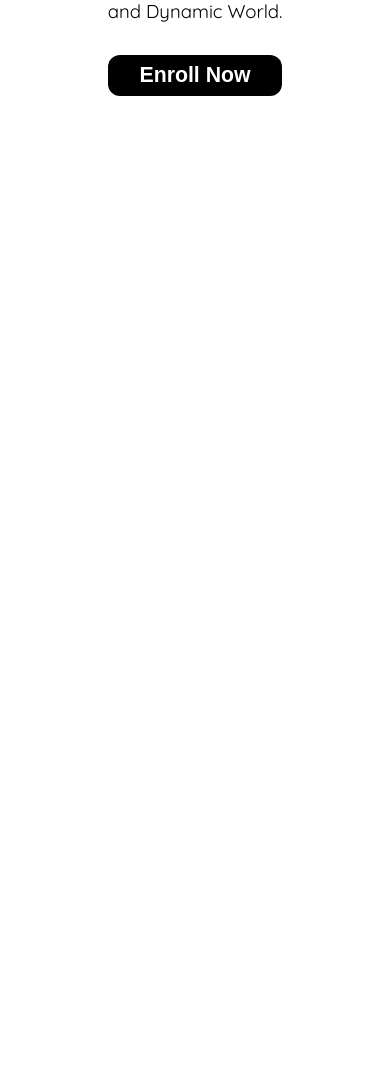
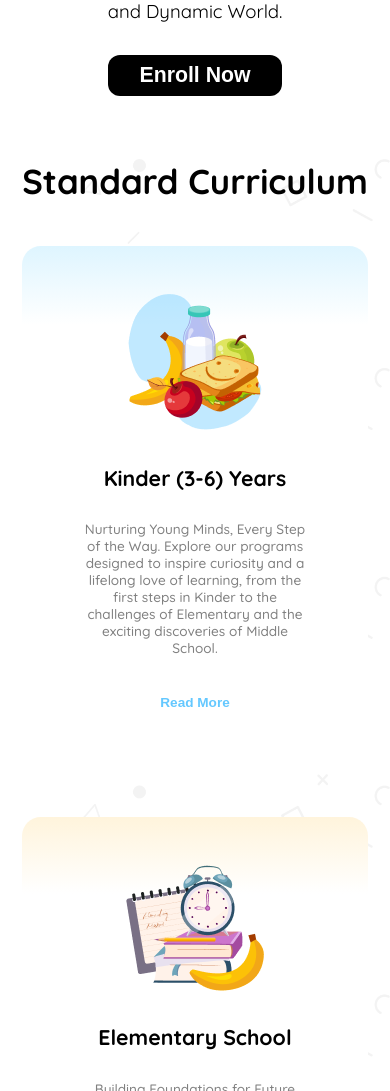
Before and after one commit to mushiiiiiii-git/Assignment-002, a plain HTML site: page index.html in a window 390 px wide. Shown: the part 909-2000 px from the top of the page. Before the commit the page ends 1035 px from the top, so only its background shows below. Drawn offline with Linux system fonts and the light colour scheme.

Commit message:
added Curriculum section

```diff
--- a/index.html
+++ b/index.html
@@ -41,7 +41,8 @@
                     </span>
                 </h2>
                 <p class="hero-description">
-                    With the courage, Confidence, Creativity and Compassion to make their Unique Contribution in a Diverse and Dynamic World.
+                    With the courage, Confidence, Creativity and Compassion to make their Unique Contribution in a
+                    Diverse and Dynamic World.
                 </p>
                 <button class="hero-btn">
                     Enroll Now
@@ -52,8 +53,46 @@
             </div>
         </section>
     </header>
-    <main>
-
+    <main class="main">
+        <section class="curriculum-section">
+            <h2 class="curriculum-section-title">Standard Curriculum</h2>
+            <div class="curriculum-card-container">
+                <div class="curriculum-card-1">
+                    <img src="assets/kinder.png" alt="" class="card-img-1">
+                    <div class="card-title">Kinder (3-6) Years</div>
+                    <div class="card-description">
+                        Nurturing Young Minds, Every Step of the Way. Explore our programs designed to inspire curiosity
+                        and a lifelong love of learning, from the first steps in Kinder to the challenges of Elementary
+                        and the exciting discoveries of Middle School.
+                    </div>
+                    <button class="card-btn-1">Read More</button>
+                </div>
+                <div class="curriculum-card-2">
+                    <img src="assets/elementary.png" alt="" class="card-img-2">
+                    <div class="card-title">Elementary School</div>
+                    <div class="card-description">
+                        Building Foundations for Future Success. We understand the unique developmental needs of each
+                        age group. Our tailored curriculum supports growth in Kinder (3-6), Elementary, and Middle
+                        School (10-16), fostering confident learners at every stage.
+                    </div>
+                    <button class="card-btn-2">Read More</button>
+                </div>
+                <div class="curriculum-card-3">
+                    <img src="assets/middle.png" alt="" class="card-img-3">
+                    <div class="card-title">Middle (10-16) Years</div>
+                    <div class="card-description">
+                        Where Learning Comes to Life. From playful exploration in Kinder to academic excellence in
+                        Elementary and critical thinking in Middle School, we provide a dynamic environment for children
+                        to thrive and reach their full potential.
+                    </div>
+                    <button class="card-btn-3">Read More</button>
+                </div>
+            </div>
+            <div class="curriculum-nav">
+                <img src="assets/nav-icon-backward.png" alt="" class="section-nav-icon">
+                <img src="assets/nav-icon-forward.png" alt="" class="section-nav-icon">
+            </div>
+        </section>
     </main>
     <footer>
 
--- a/styles/style.css
+++ b/styles/style.css
@@ -104,6 +104,7 @@ body {
     justify-content: space-between;
     align-items: center;
 }
+
 .hero-items {
     max-width: 850px;
 }
@@ -122,7 +123,7 @@ body {
 }
 
 .hero-description {
-    font-size: 1.25rem;
+    font-size: 1.66rem;
     padding: 32px 0px;
 }
 
@@ -134,9 +135,122 @@ body {
     font-size: 1.25rem;
     font-weight: 700;
     padding: 13.3px 62.5px;
+    cursor: pointer;
 }
+
 .hero-img {
     width: 622.44px;
+}
+
+/* Main Styles */
+.main {
+    background-image: url('../assets/bg.png');
+    background-repeat: repeat;
+    background-attachment: scroll;
+    background-size: 100%;
+    background-origin: border-box;
+}
+
+/* Curriculum Section Styles */
+.curriculum-section {
+    text-align: center;
+}
+
+.curriculum-section-title {
+    font-size: 3.83rem;
+    font-weight: 700;
+    margin-top: 80px;
+    margin-bottom: 106px;
+    color: var(--primary-text-color);
+}
+
+.curriculum-card-container {
+    display: flex;
+    align-items: center;
+    justify-content: space-between;
+    margin: 0 186px;
+    margin-bottom: 106px;
+    gap: 38px;
+}
+
+
+.curriculum-nav {
+    display: flex;
+    align-items: center;
+    justify-content: center;
+    gap: 13.3px;
+    margin-bottom: 80px;
+}
+
+.section-nav-icon {
+    width: 80px;
+    background-color: var(--primary-color);
+    border: none;
+    border-radius: 50%;
+    cursor: pointer;
+}
+
+.curriculum-card-1,
+.curriculum-card-2,
+.curriculum-card-3 {
+    max-width: 490px;
+    max-height: 634.11px;
+    padding: 66.5px 53px;
+    border: none;
+    border-radius: 18.86px;
+}
+
+.card-title {
+    font-weight: 700;
+    font-size: 2rem;
+    color: var(--primary-text-color);
+    margin-top: 43px;
+    margin-bottom: 44px;
+}
+
+.card-description {
+    font-size: 1.25rem;
+    font-weight: 500;
+    color: var(--secondary-text-color);
+    margin-bottom: 45.22px;
+}
+
+.curriculum-card-1 {
+    background: linear-gradient(0deg, #ffffff 85%, rgba(222, 245, 255, 1));
+    border: 0.5px solid rgba(222, 245, 255, 1);
+}
+
+.curriculum-card-2 {
+    background: linear-gradient(0deg, #ffffff 85%, rgba(255, 244, 220, 1));
+    border: 0.5px solid #FFF4DC 100%;
+}
+
+.curriculum-card-3 {
+    background: linear-gradient(0deg, #ffffff 85%, #EEE1FF 100%);
+    border: 0.5px solid #F2E8FF 100%;
+}
+
+.card-btn-1,
+.card-btn-2,
+.card-btn-3 {
+    font-weight: 700;
+    font-size: 1.25rem;
+    padding: 10px;
+    border: none;
+    background-color: white;
+    cursor: pointer;
+}
+
+.card-btn-1 {
+    color: rgba(100, 200, 255, 1);
+}
+
+.card-btn-2 {
+    color: rgba(240, 170, 0, 1);
+}
+
+.card-btn-3 {
+    color: rgba(135, 0, 255, 1);
 }
 
 
@@ -146,7 +260,8 @@ body {
 
     .logo-text,
     .nav-container,
-    .contact-button {
+    .contact-button,
+    .curriculum-nav {
         position: absolute;
         display: none;
     }
@@ -161,6 +276,7 @@ body {
         padding: 15.96px 21.28px;
         border: 1px solid var(--primary-color);
     }
+
     /* Responsive Hero-section Styles */
     .hero-section {
         flex-direction: column-reverse;
@@ -168,23 +284,70 @@ body {
         justify-content: center;
         padding: 10px;
     }
+
     .hero-items {
         text-align: center;
         max-width: 570px;
     }
+
     .hero-title {
         font-size: 2.66rem;
     }
+
     .hero-description {
         font-size: 1.163rem;
     }
+
     .hero-btn {
         font-size: 1.33rem;
         padding: 7.98px 31.92px;
     }
+
     .hero-img {
         width: 100%;
         padding: 26.6px 0px;
     }
 
+    /* Responsive Curriculum Section Styles */
+    .curriculum-section-title {
+        font-size: 2.16rem;
+        margin-top: 53px;
+        margin-bottom: 26.6px;
+    }
+
+    .curriculum-card-container {
+        flex-direction: column;
+        margin: 0 auto;
+        margin-bottom: 26.6px;
+        gap: 16.4px;
+    }
+
+    .curriculum-card-1,
+    .curriculum-card-2,
+    .curriculum-card-3 {
+        max-width: 474px;
+        max-height: 427.3px;
+        padding: 47.88px 58.51px;
+        border: none;
+        border-radius: 18.86px;
+        margin: 16.35px 22px;
+    }
+
+    .card-title {
+        font-size: 1.33rem;
+        margin-top: 29.26px;
+        margin-bottom: 29.26px;
+    }
+
+    .card-description {
+        font-size: 0.85rem;
+        margin-bottom: 29.26px;
+    }
+
+    .card-btn-1,
+    .card-btn-2,
+    .card-btn-3 {
+        font-size: 0.85rem;
+    }
+
 }
```
Also changed, not shown: assets/nav-icon-backward.png (added), assets/nav-icon-forward.png (added). Lines whose indentation alone changed are shown as unchanged.
